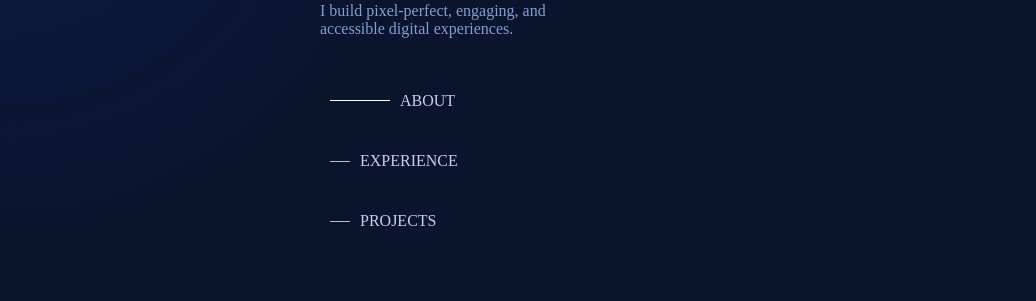
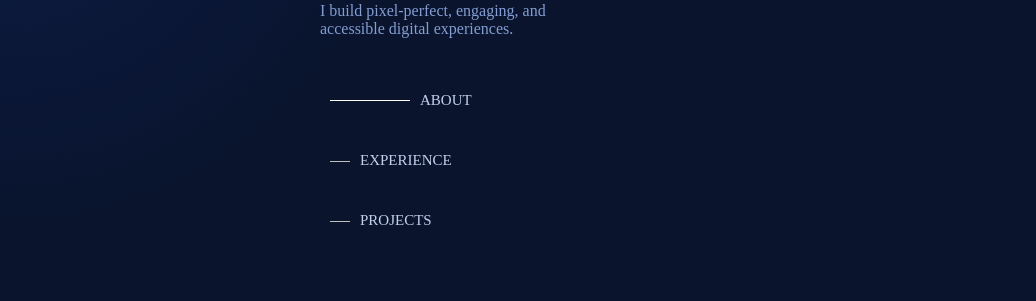
Before and after one commit to 3alehi/profilo, a Next.js app: page / in a window 1280 px wide. Shown: the part 181-482 px from the top of the page, without its empty margins (0-1036 px from the left). Built offline with nearby package versions, Linux system fonts and the light colour scheme.

Commit message:
fix bug list

```diff
--- a/src/app/componnets/List/List.module.css
+++ b/src/app/componnets/List/List.module.css
@@ -10,7 +10,7 @@
 }
 .liList p{
     width: 20px;
-    height: 0.2px;
+    height: 0.1px;
     background-color: rgb(191, 190, 190);
     /* display: inline-block; */
     margin: 30px 10px;
@@ -21,6 +21,7 @@
     display: flex;
     align-items: center;
     cursor: pointer;
+    font-size: 15px;
 }
 
 .liList:hover p{
@@ -34,11 +35,12 @@ transition: all .2s;
 
 }
 .isactive{
-    width: 60px !important;
+    width: 80px !important;
 transition: all .2s !important;
 background-color: white !important;
 }
 .listactive{
+    font-size: 25px;
     color: white;
     transition: all .2s;
 }
```
